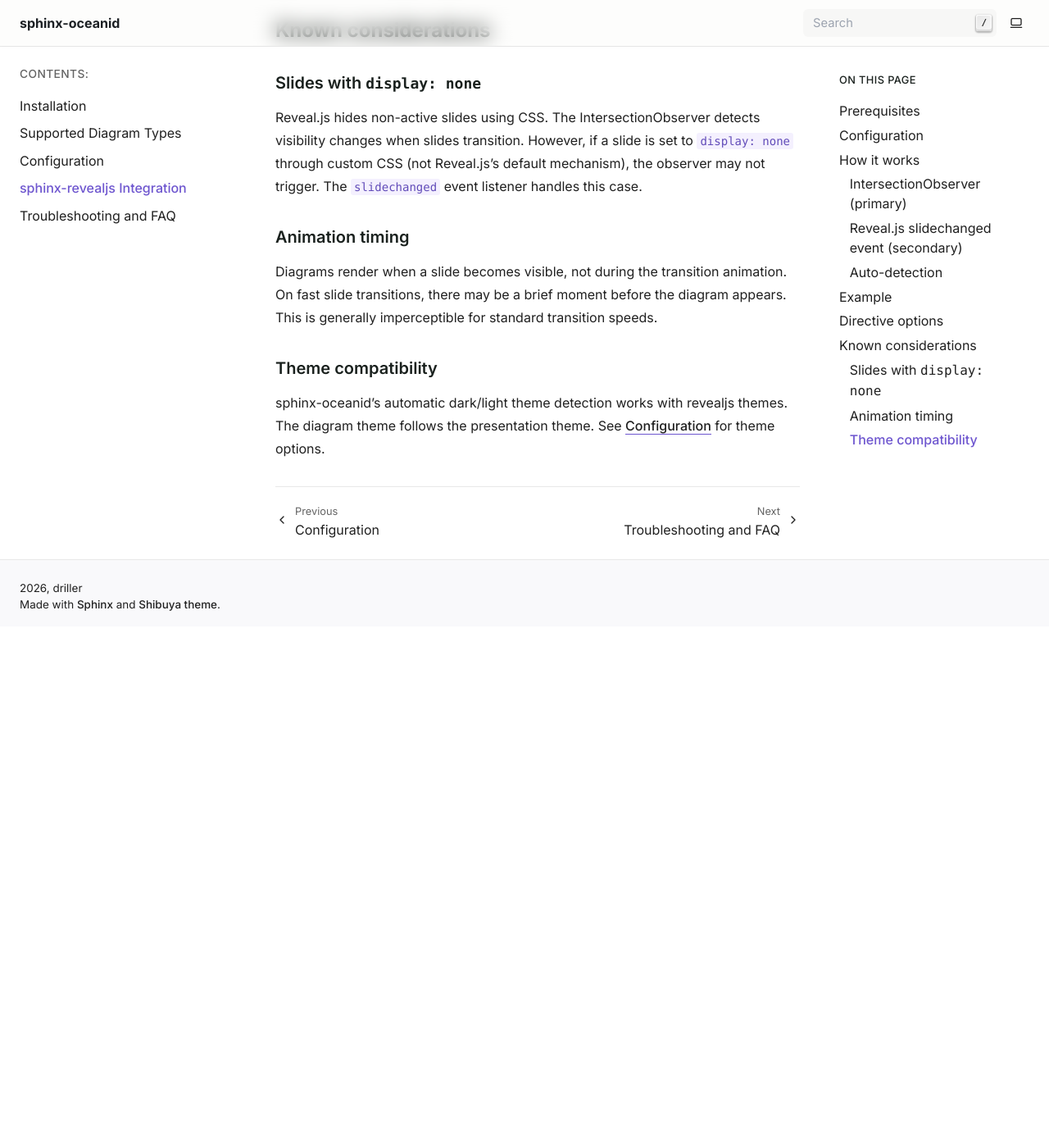
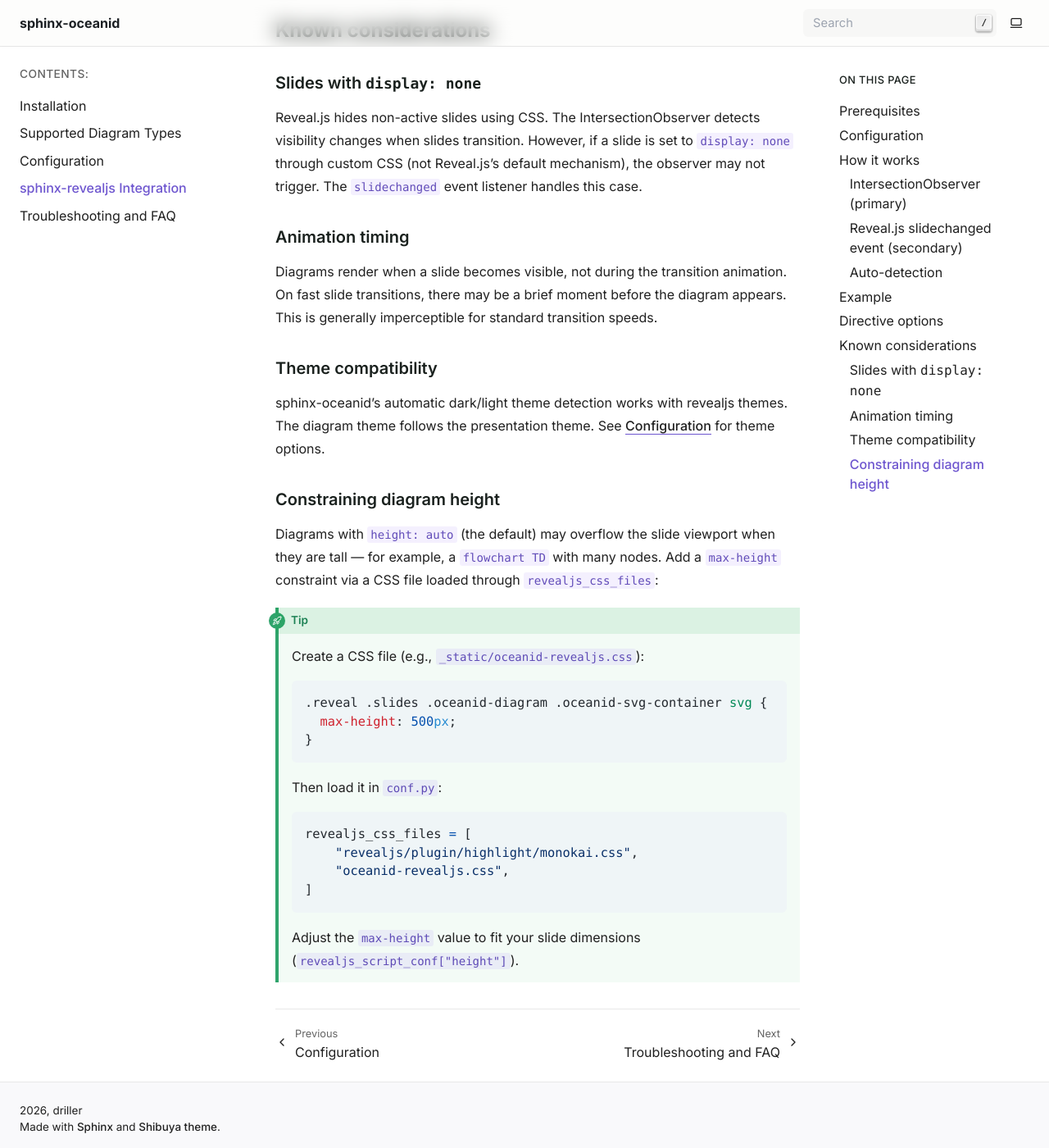
Before and after one commit to drillan/sphinx-oceanid, a Sphinx documentation site: the page built from docs/revealjs.md, in a window 1280 px wide and 1400 px high, scrolled down 2727 px. Shown: the whole window at 82% size. Built offline with Sphinx 7.4.7, drawn with Linux system fonts in a browser that asks for light colours; before the commit the page ends 3491 px from its top, so only the background shows below that.

Commit message:
docs: add revealjs diagram height constraint guide
Add section documenting how to constrain diagram height on Reveal.js slides using CSS max-height.

Co-Authored-By: Claude Haiku 4.5 <noreply@anthropic.com>

````diff
--- a/docs/revealjs.md
+++ b/docs/revealjs.md
@@ -101,3 +101,28 @@ Diagrams render when a slide becomes visible, not during the transition animatio
 ### Theme compatibility
 
 sphinx-oceanid's automatic dark/light theme detection works with revealjs themes. The diagram theme follows the presentation theme. See {doc}`configuration` for theme options.
+
+### Constraining diagram height
+
+Diagrams with `height: auto` (the default) may overflow the slide viewport when they are tall — for example, a `flowchart TD` with many nodes. Add a `max-height` constraint via a CSS file loaded through `revealjs_css_files`:
+
+:::{tip}
+Create a CSS file (e.g., `_static/oceanid-revealjs.css`):
+
+```css
+.reveal .slides .oceanid-diagram .oceanid-svg-container svg {
+  max-height: 500px;
+}
+```
+
+Then load it in `conf.py`:
+
+```python
+revealjs_css_files = [
+    "revealjs/plugin/highlight/monokai.css",
+    "oceanid-revealjs.css",
+]
+```
+
+Adjust the `max-height` value to fit your slide dimensions (`revealjs_script_conf["height"]`).
+:::
````
